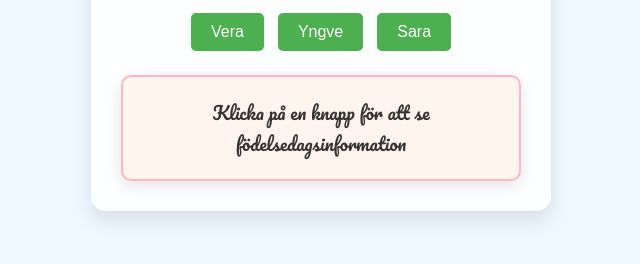
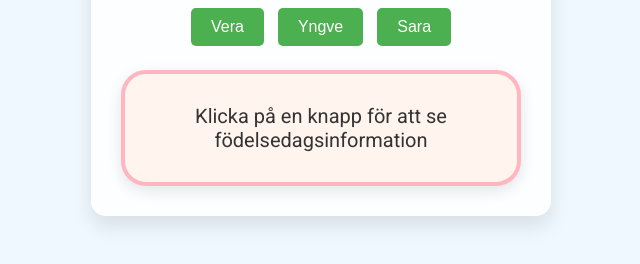
Before and after one commit to vissla/github.io, a plain HTML site: page index.html in a window 1280 px wide. Shown: the part 354-618 px from the top of the page, without its empty margins (319-959 px from the left). Drawn offline with nearby package versions, Linux system fonts and the light colour scheme.

Commit message:
Update index.html

```diff
--- a/index.html
+++ b/index.html
@@ -82,14 +82,34 @@
         }
         #result {
             background-color: #FFF5EE;
-            border: 2px solid #FFB6C1;
-            border-radius: 10px;
-            padding: 20px;
+            border: 4px solid #FFB6C1;
+            border-radius: 25px;
+            padding: 30px;
             margin-top: 20px;
-            font-size: 18px;
+            font-size: 20px;
             color: #333;
             box-shadow: 0 5px 15px rgba(0,0,0,0.1);
+            font-family: 'Roboto', sans-serif;
+            position: relative;
+            overflow: hidden;
+        }
+        #result::before {
+            content: '';
+            position: absolute;
+            top: -10px;
+            left: -10px;
+            right: -10px;
+            bottom: -10px;
+            border: 2px dashed #FFB6C1;
+            border-radius: 30px;
+            z-index: -1;
+        }
+        #result .name {
             font-family: 'Pacifico', cursive;
+            font-size: 32px;
+            color: #FF69B4;
+            display: block;
+            margin-bottom: 10px;
         }
         .theme-element {
             position: absolute;
```
